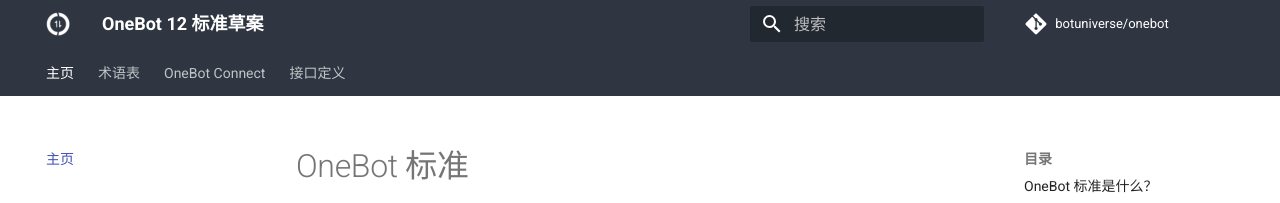
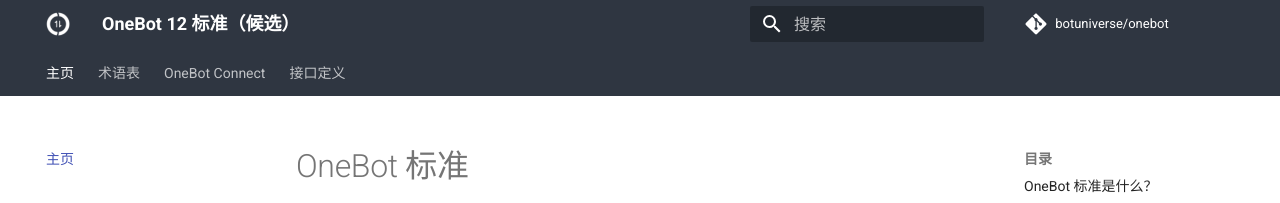
Before and after one commit to botuniverse/onebot, an MkDocs documentation site: the page built from specs/index.md, in a window 1280 px wide. Shown: the top 203 px of the page. Built offline with MkDocs 1.6.1 and Material for MkDocs 9.7.7, drawn with Linux system fonts in a browser that asks for light colours; comment, search, counter and statistics services are not loaded.

Commit message:
chore: turn draft into candidate (#220)
Signed-off-by: Richard Chien <stdrc@outlook.com>

Signed-off-by: Richard Chien <stdrc@outlook.com>

```diff
--- a/mkdocs.yml
+++ b/mkdocs.yml
@@ -1,4 +1,4 @@
-site_name: OneBot 12 标准草案
+site_name: OneBot 12 标准（候选）
 repo_name: botuniverse/onebot
 repo_url: https://github.com/botuniverse/onebot
 edit_uri: blob/main/specs/
```
